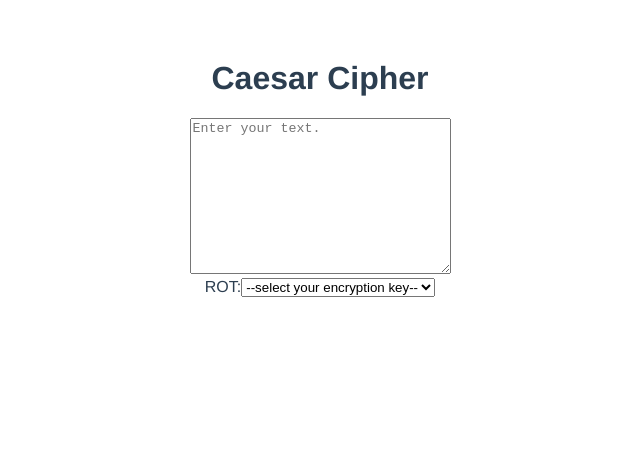
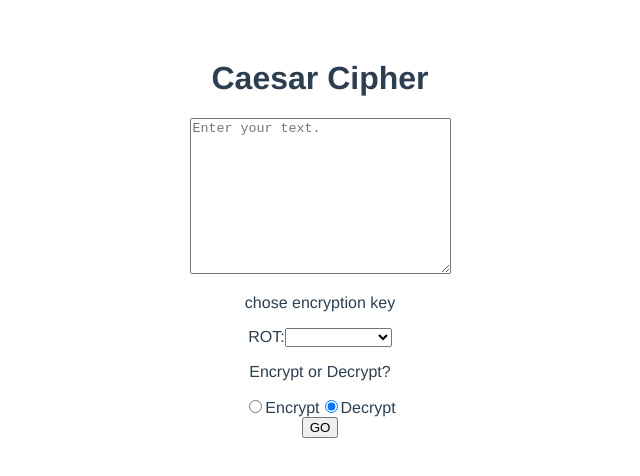
Before and after one commit to y0han35u/Cipher-App, a Vue app in the folder app/cipher-app/: page / in a window 1280 px wide. Shown: the top 476 px of the page, without its empty margins (320-960 px from the left). Built offline with nearby package versions, Linux system fonts and the light colour scheme.

Commit message:
modified vue file

```diff
--- a/app/cipher-app/src/components/CaesarCipher.vue
+++ b/app/cipher-app/src/components/CaesarCipher.vue
@@ -1,42 +1,52 @@
 <template>
     <h1>Caesar Cipher</h1>
-    <textarea name="contents" id="contents" cols="30" rows="10" placeholder="Enter your text."></textarea>
+    <textarea v-model="data.text" name="contents" id="contents" cols="30" rows="10" placeholder="Enter your text."></textarea>
     <div class="selector">
+        <p>chose encryption key</p>
+
         <label for="rot-key">ROT:</label>
-        <select name="rot-opt" id="rot-key">
-            <option value="" selected>--select your encryption key--</option>
-            <option value="1">1</option>
-            <option value="2">2</option>
-            <option value="3">3</option>
-            <option value="4">4</option>
-            <option value="5">5</option>
-            <option value="6">6</option>
-            <option value="7">7</option>
-            <option value="8">8</option>
-            <option value="9">9</option>
-            <option value="10">10</option>
-            <option value="11">11</option>
-            <option value="12">12</option>
-            <option value="13">13</option>
-            <option value="14">14</option>
-            <option value="15">15</option>
-            <option value="16">16</option>
-            <option value="17">17</option>
-            <option value="18">18</option>
-            <option value="19">19</option>
-            <option value="20">20</option>
-            <option value="21">21</option>
-            <option value="22">22</option>
-            <option value="23">23</option>
-            <option value="24">24</option>
-            <option value="25">25</option>
-            <option value="26">26</option>
+        <select v-model="data.rot_key" id="rot-key">
+            <option value="" disabled>select the key.</option>
+            <option v-for="n in 26" :key="n" value="n">{{ n }}</option>
         </select>
     </div>
+
+    <form>
+        <p>Encrypt or Decrypt?</p>
+
+        <div>
+            <input type="radio" v-model="ed_flag" id="enc" name="enc_dec" checked>
+            <label for="enc">Encrypt</label>
+
+            <input type="radio" v-model="ed_flag" id="dec" name="enc_dec">
+            <label for="dec">Decrypt</label>
+        </div>
+    </form>
+
+    <button>GO</button>
 </template>
 
 <script>
+import { reactive } from 'vue'
+
 export default {
+    setup() {
+        const data = reactive({
+            text: '',
+            rot_key: 0,
+            ed_flag: '',
+            text_list: [],
+        })
 
+        const CaesarCipher = ()=> {
+            //script
+        }
+
+        const doAction = ()=> {
+            //script
+        }
+
+        return { data, CaesarCipher, doAction }
+    }
 }
 </script>
```
